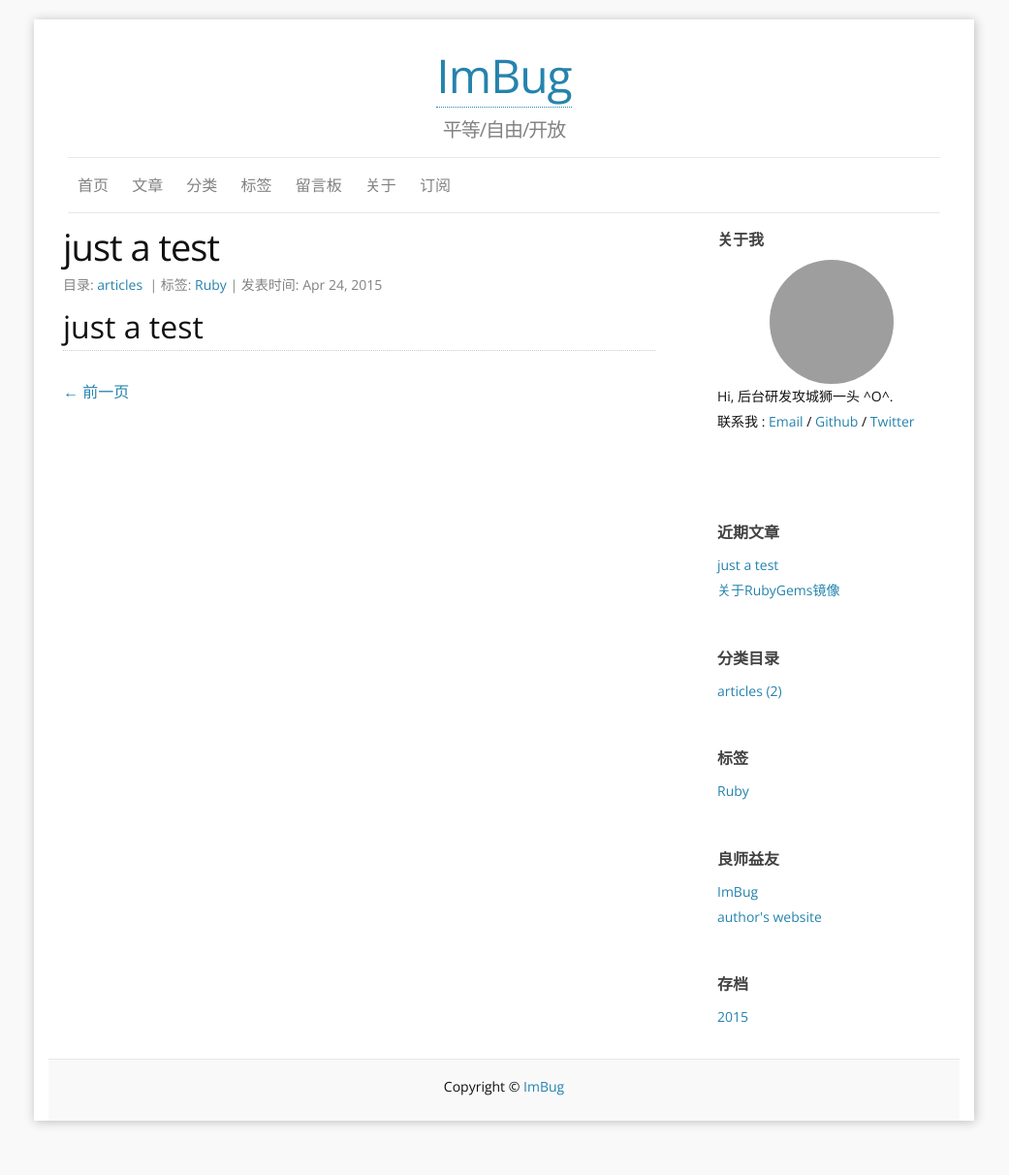
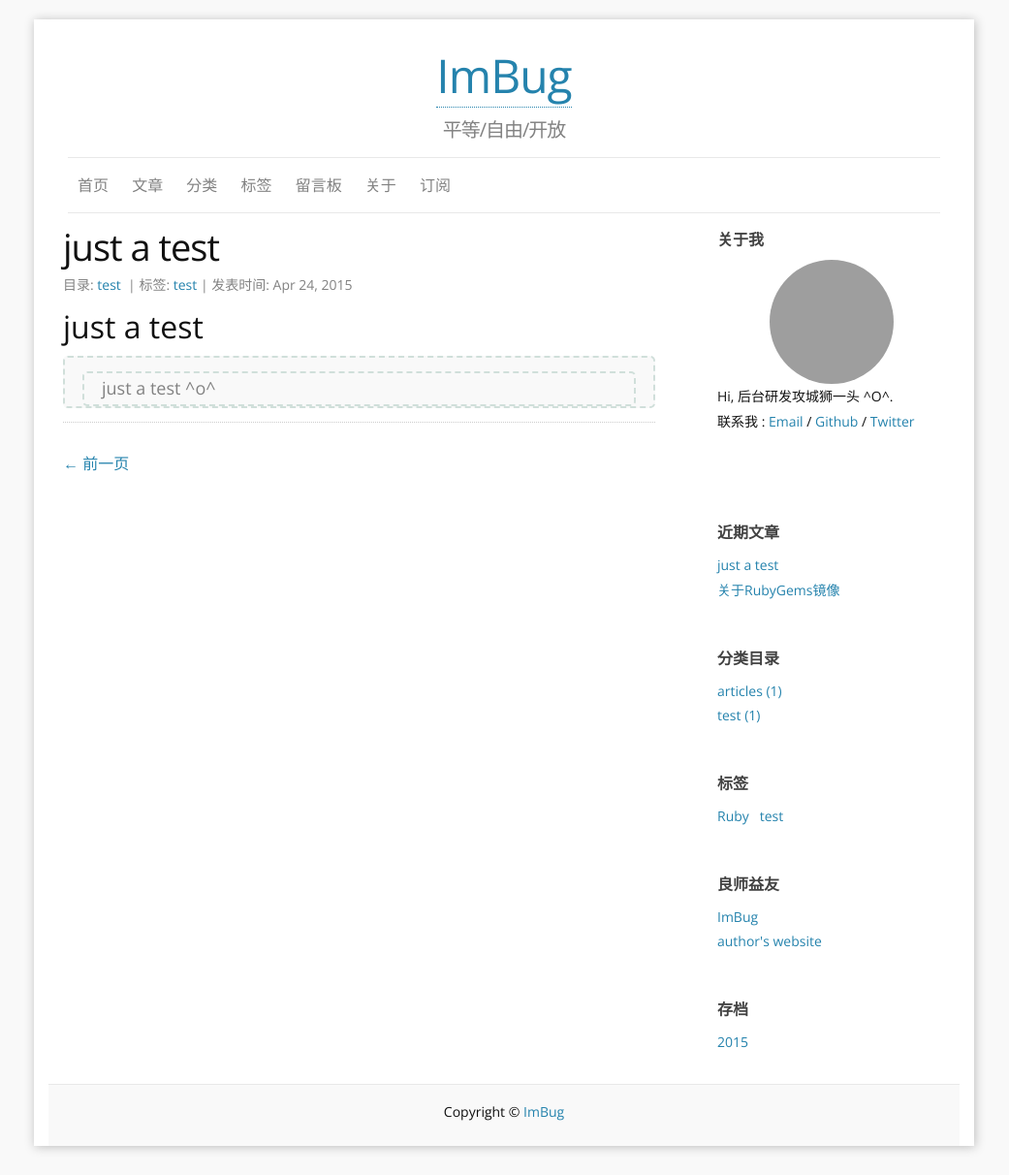
Before and after one commit to shanshouchen/blog, a Jekyll site: the page built from _posts/2015-04-24-test.md, in a window 1280 px wide. Shown: the whole page at 97% size, without its empty margins (120-1161 px from the left). Built offline with Jekyll 4.4.1, drawn with Linux system fonts in a browser that asks for light colours; comment, search, counter and statistics services are not loaded; before the commit the page ends 1186 px from its top, so only the background shows below that; grey boxes are pictures that could not be loaded.

Commit message:
just a test

```diff
--- a/_posts/2015-04-24-test.md
+++ b/_posts/2015-04-24-test.md
@@ -1,10 +1,12 @@
 ---
 layout: post
 title: just a test
-categories: articles
-tags: [Ruby]
+categories: test
+tags: [test]
 comments: true
 description: test
 ---
 
 ##just a test
+
+>>just a test ^o^
```
